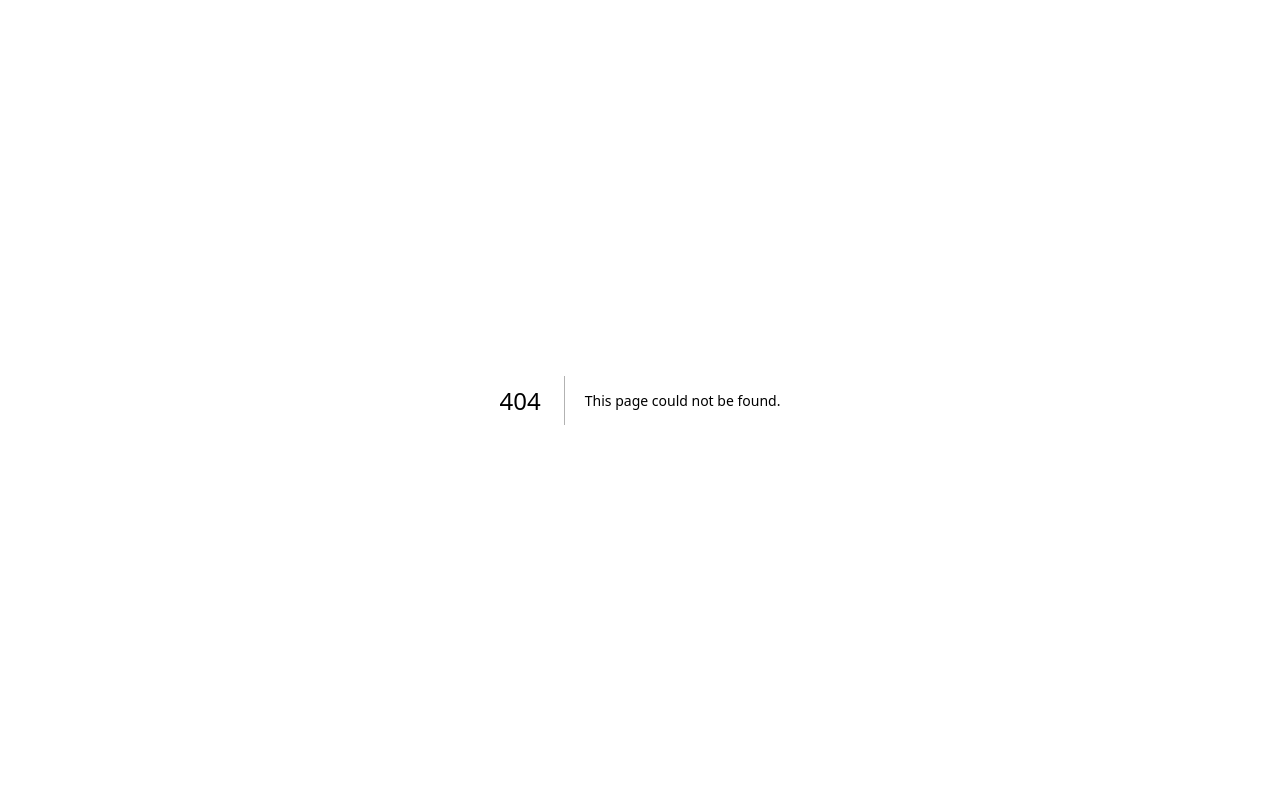
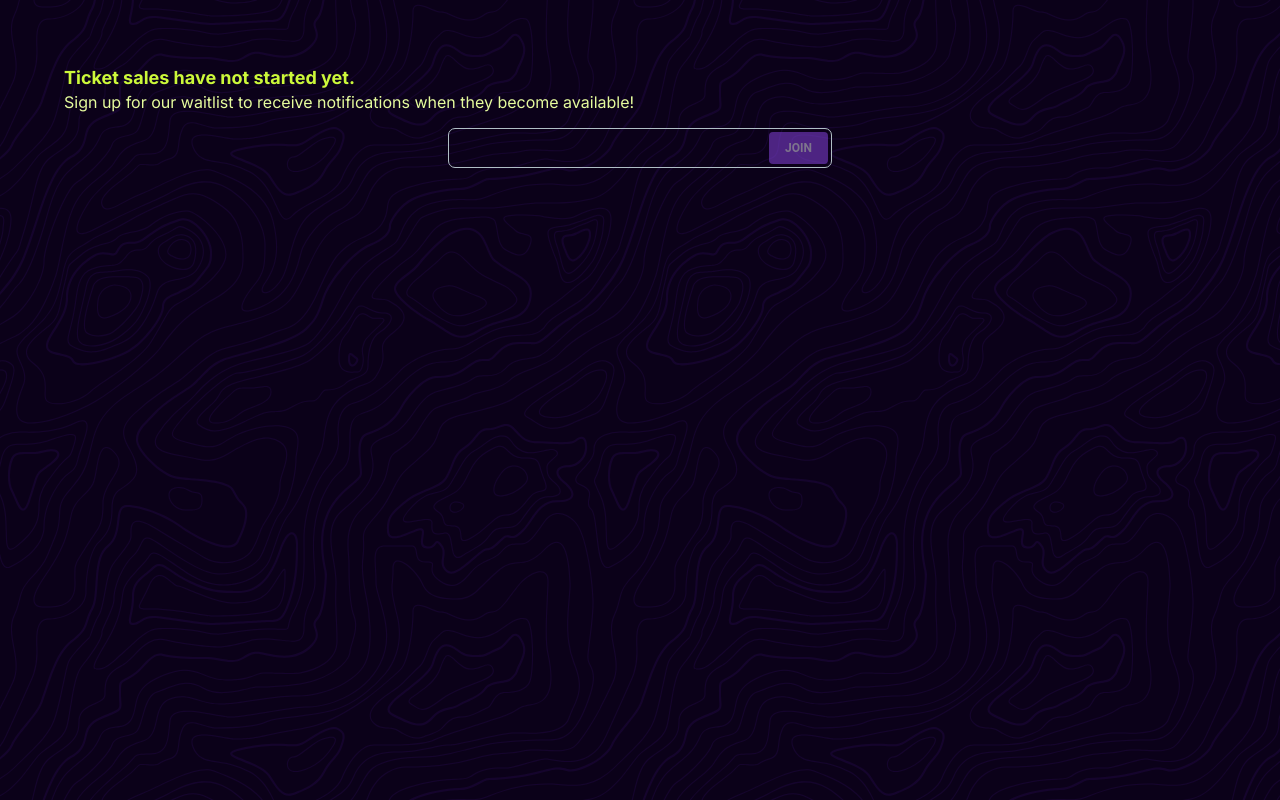
Before and after one commit to City-CSS/HackathonWebsite, a Next.js app: page /unsubscribe in a window 1280 px wide. Before the commit this address had no page. Built offline with nearby package versions, Linux system fonts and the light colour scheme; no server answers.

Commit message:
unsubscribe

```diff
--- /dev/null
+++ b/app/unsubscribe/page.tsx
@@ -0,0 +1,29 @@
+"use client"
+
+import React from "react";
+import AboutUs from "@/components/home/AboutUs"
+// import Team from "@/components/Team"
+import Footer from "@/components/home/Footer";
+import Hero from "@/components/home/Hero";
+import WhyAttend from "@/components/home/WhyAttend";
+import Sponsors from "@/components/home/Sponsors";
+// import Timetable from "@/components/Timetable";
+import FAQ from "@/components/home/FAQ";
+import Timetable from "@/components/Timetable";
+import Team from "@/components/Team";
+import Stats from "@/components/home/old/Stats";
+import CenteringGrid from "@/components/CenteringGrid";
+import {Info} from "@/components/InfoMessages";
+import Question from "@/components/Question";
+import Waitlist from "@/components/Waitlist";
+
+
+export default function Home() {
+	return (
+		<div className="min-h-screen flex flex-col bg-background-950 text-text-50 select-none">
+			<main className="flex-grow pattern">
+				<Waitlist/>
+			</main>
+		</div>
+	)
+}
```
